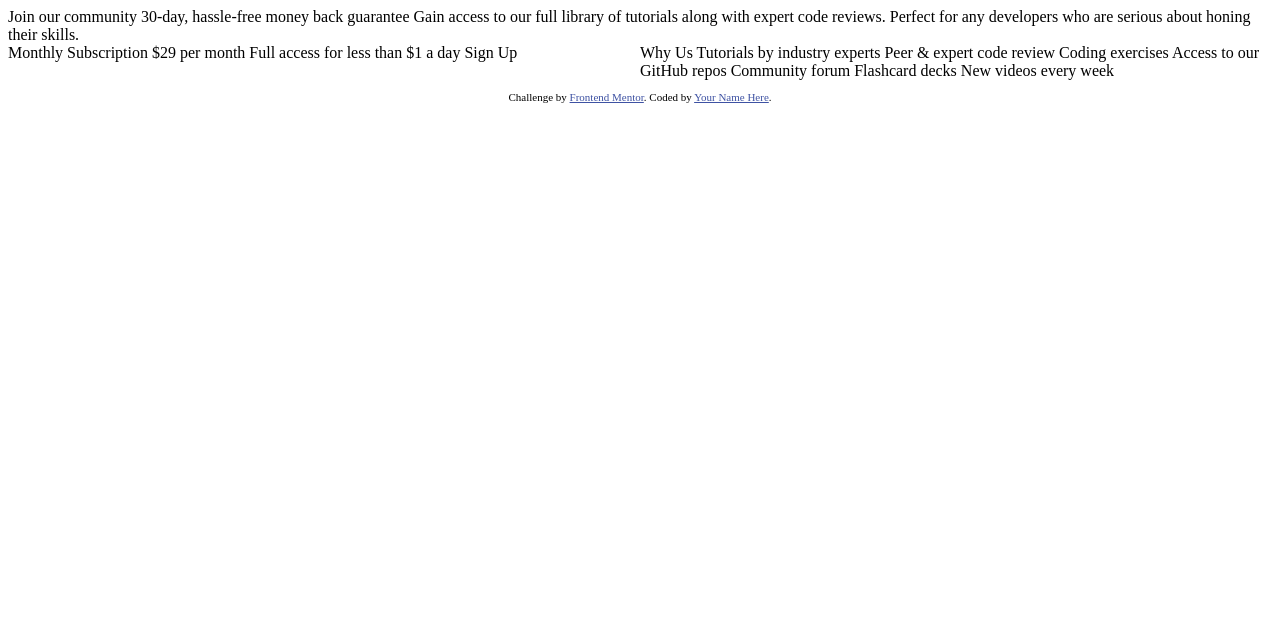
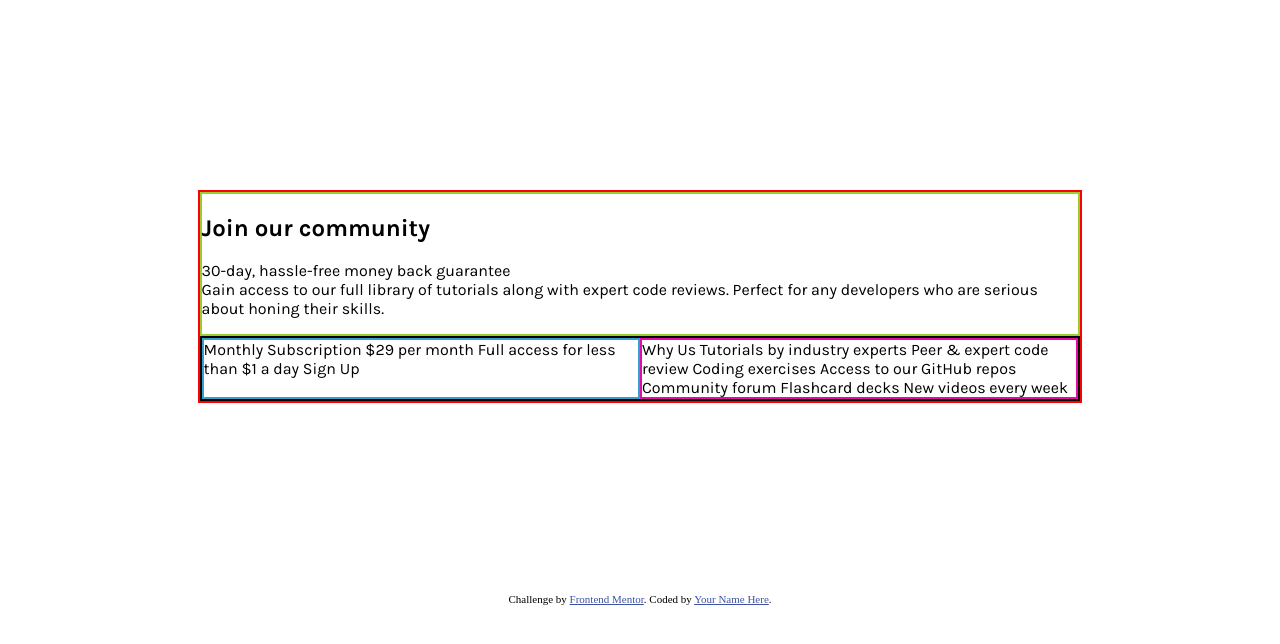
Before and after one commit to thisisobate/Single-price-grid-component, a plain HTML site: page index.html in a window 1280 px wide. Drawn offline with Linux system fonts and the light colour scheme.

Commit message:
added some styling

```diff
--- a/css/style.css
+++ b/css/style.css
@@ -1,4 +1,32 @@
 .section-b {
   display: grid;
   grid-template-columns: 1fr 1fr;
+  border: 2px solid black;
 }
+
+.component {
+  margin: 15%;
+  border: 2px solid red;
+  font-family: 'Karla', sans-serif;
+  font-weight: 400;
+}
+
+.section-a {
+  border: 2px solid yellowgreen;
+}
+
+.box1 {
+  border: 2px solid rgb(50, 161, 205);
+}
+
+.box2 {
+  border: 2px solid rgb(231, 10, 165);
+}
+
+.container{
+
+}
+
+.container > h2{
+  font-weight: 700;
+}
--- a/index.html
+++ b/index.html
@@ -10,6 +10,10 @@
       type="image/png"
       sizes="32x32"
       href="./images/favicon-32x32.png"
+    />
+    <link
+      href="https://fonts.googleapis.com/css2?family=Karla:wght@400;700&display=swap"
+      rel="stylesheet"
     />
     <link rel="stylesheet" href="css/style.css" type="text/css" />
 
@@ -29,9 +33,18 @@
   <body>
     <div class="component">
       <div class="section-a">
-        Join our community 30-day, hassle-free money back guarantee Gain access
-        to our full library of tutorials along with expert code reviews. Perfect
-        for any developers who are serious about honing their skills.
+        <div class="container">
+          <h2>Join our community</h2>
+          <p>
+            <span class="sub-heading"
+              >30-day, hassle-free money back guarantee</span
+            >
+            <br />
+            Gain access to our full library of tutorials along with expert code
+            reviews. Perfect for any developers who are serious about honing
+            their skills.
+          </p>
+        </div>
       </div>
 
       <div class="section-b">
```
